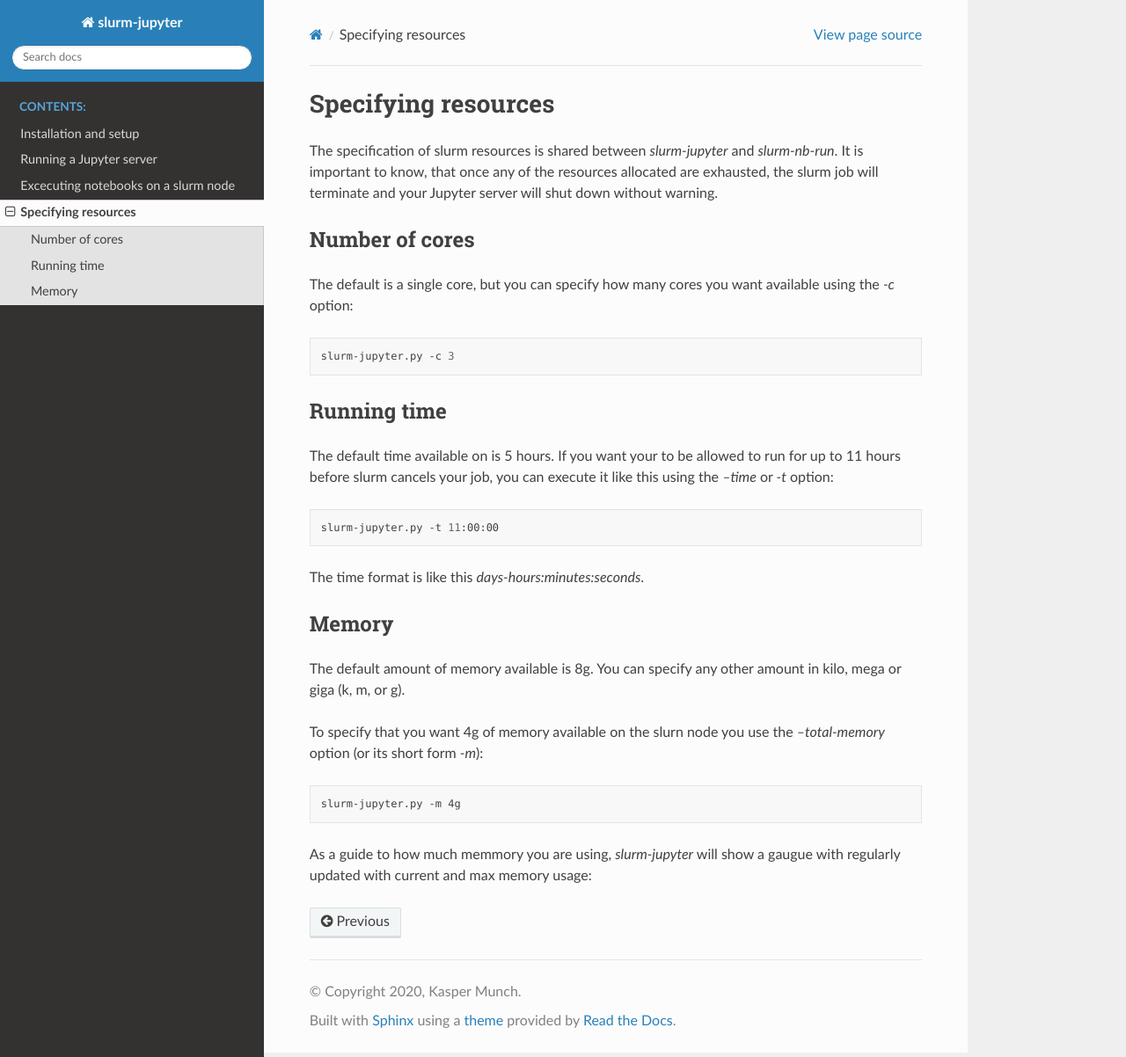
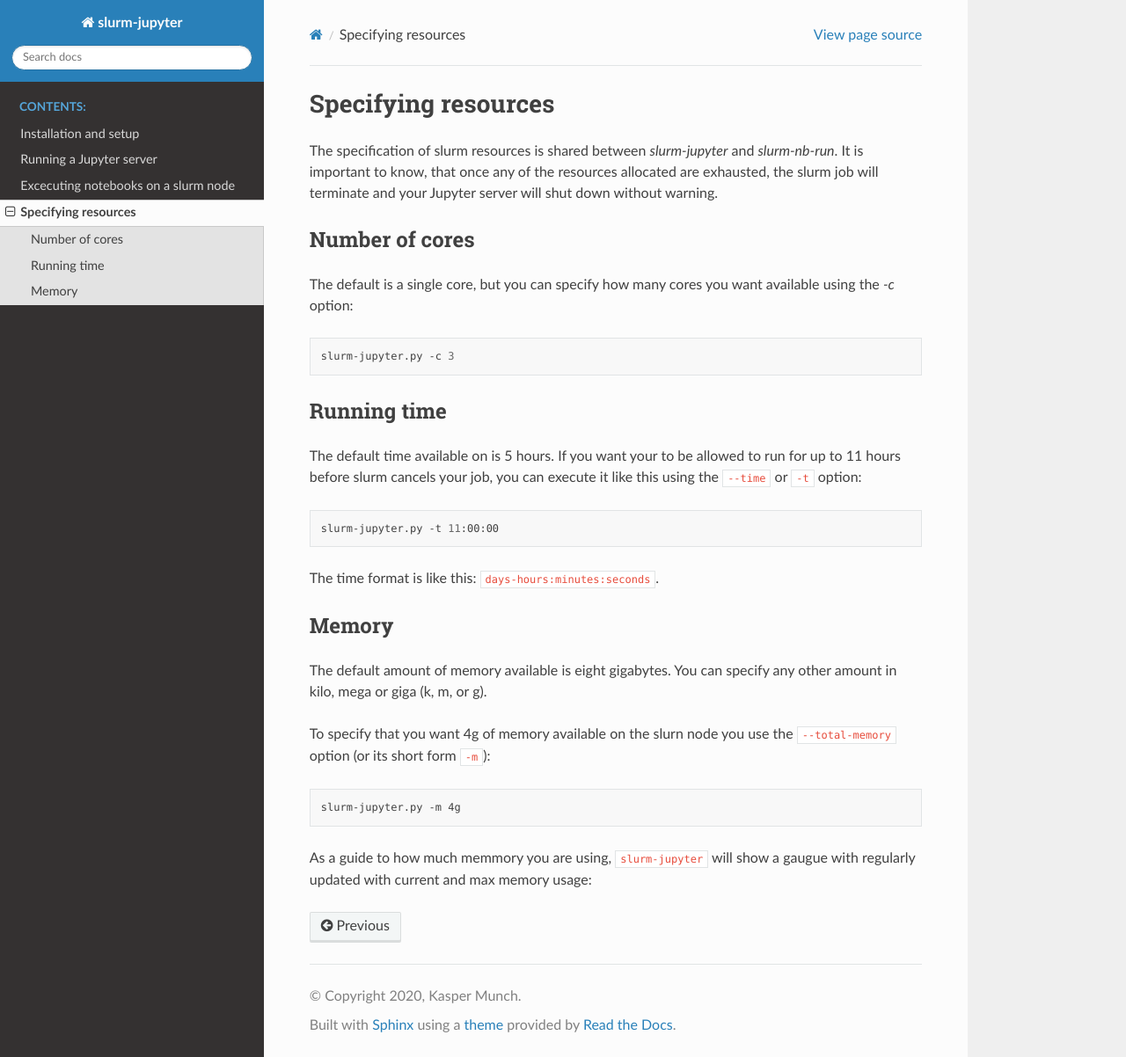
Before and after one commit to munch-group/slurm-jupyter, a Sphinx documentation site: the page built from docs/source/resources.rst, in a window 1280 px wide and 1202 px high. Shown: the whole window at 88% size. Built offline with Sphinx 7.4.7 and the Read the Docs theme 2.0.0, drawn with Linux system fonts in a browser that asks for light colours.

Commit message:
Updated docs

```diff
--- a/docs/source/executing-notebooks.rst
+++ b/docs/source/executing-notebooks.rst
@@ -47,7 +47,7 @@
 
     %run permissive.py
 
-Now say that you want to run your notebooks with several different sets of parameters (E.g. `permissive.py` and `strict.py`) to see how your analysis and plots look in each case. You can do that like this:
+Now say that you want to run your notebooks with several different sets of parameters (E.g. ``permissive.py`` and ``strict.py``) to see how your analysis and plots look in each case. You can do that like this:
 
 .. code-block:: bash
 
@@ -70,8 +70,8 @@
     │   ├── notebook2_permissive.ipynb
     │   └── notebook2_strict.ipynb
 
-In each notebook the first `%run` magic encountered will be replace to instead run one of the spiked python files. If you do not want to replace any of your existing `%run` magics, just omit the `-r` option:
+In each notebook the first ``%run`` magic encountered will be replace to instead run one of the spiked python files. If you do not want to replace any of your existing ``%run`` magics, just omit the ``-r`` option:
 
-.. code-block::
+.. code-block:: bash
 
     slurm-nb-run -s permissive.py -s strict.py notebook1.ipynb notebook1.ipynb
--- a/docs/source/resources.rst
+++ b/docs/source/resources.rst
@@ -18,25 +18,25 @@
 Running time
 ------------------
 
-The default time available on is 5 hours. If you want your to be allowed to run for up to 11 hours before slurm cancels your job, you can execute it like this using the `--time` or `-t` option:
+The default time available on is 5 hours. If you want your to be allowed to run for up to 11 hours before slurm cancels your job, you can execute it like this using the ``--time`` or ``-t`` option:
 
 .. code-block:: bash
 
     slurm-jupyter.py -t 11:00:00
 
-The time format is like this `days-hours:minutes:seconds`.
+The time format is like this: ``days-hours:minutes:seconds``.
 
 
 Memory
 ------------------
 
-The default amount of memory available is 8g. You can specify any other amount in kilo, mega or giga (k, m, or g).
+The default amount of memory available is eight gigabytes. You can specify any other amount in kilo, mega or giga (k, m, or g).
 
-To specify that you want 4g of memory available on the slurn node you use the `--total-memory` option (or its short form `-m`):
+To specify that you want 4g of memory available on the slurn node you use the ``--total-memory`` option (or its short form ``-m``):
 
 .. code-block:: bash
 
     slurm-jupyter.py -m 4g
 
 
-As a guide to how much memmory you are using, `slurm-jupyter` will show a gaugue with regularly updated with current and max memory usage:
+As a guide to how much memmory you are using, ``slurm-jupyter`` will show a gaugue with regularly updated with current and max memory usage:
```
Also changed, not shown: docs/source/initial-setup.rst (+5 -5 lines), docs/source/running-a-server.rst (+5 -5 lines).
